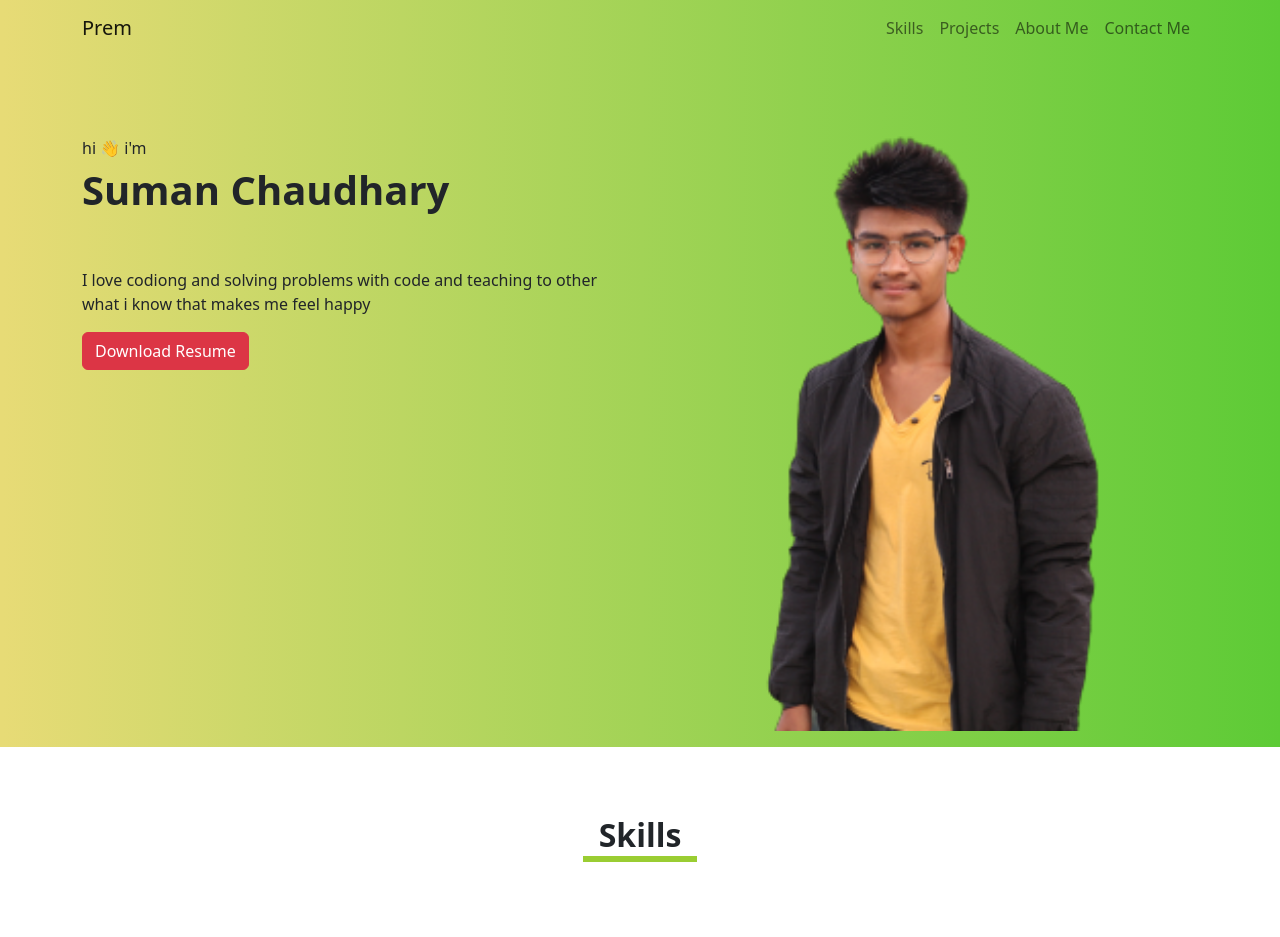
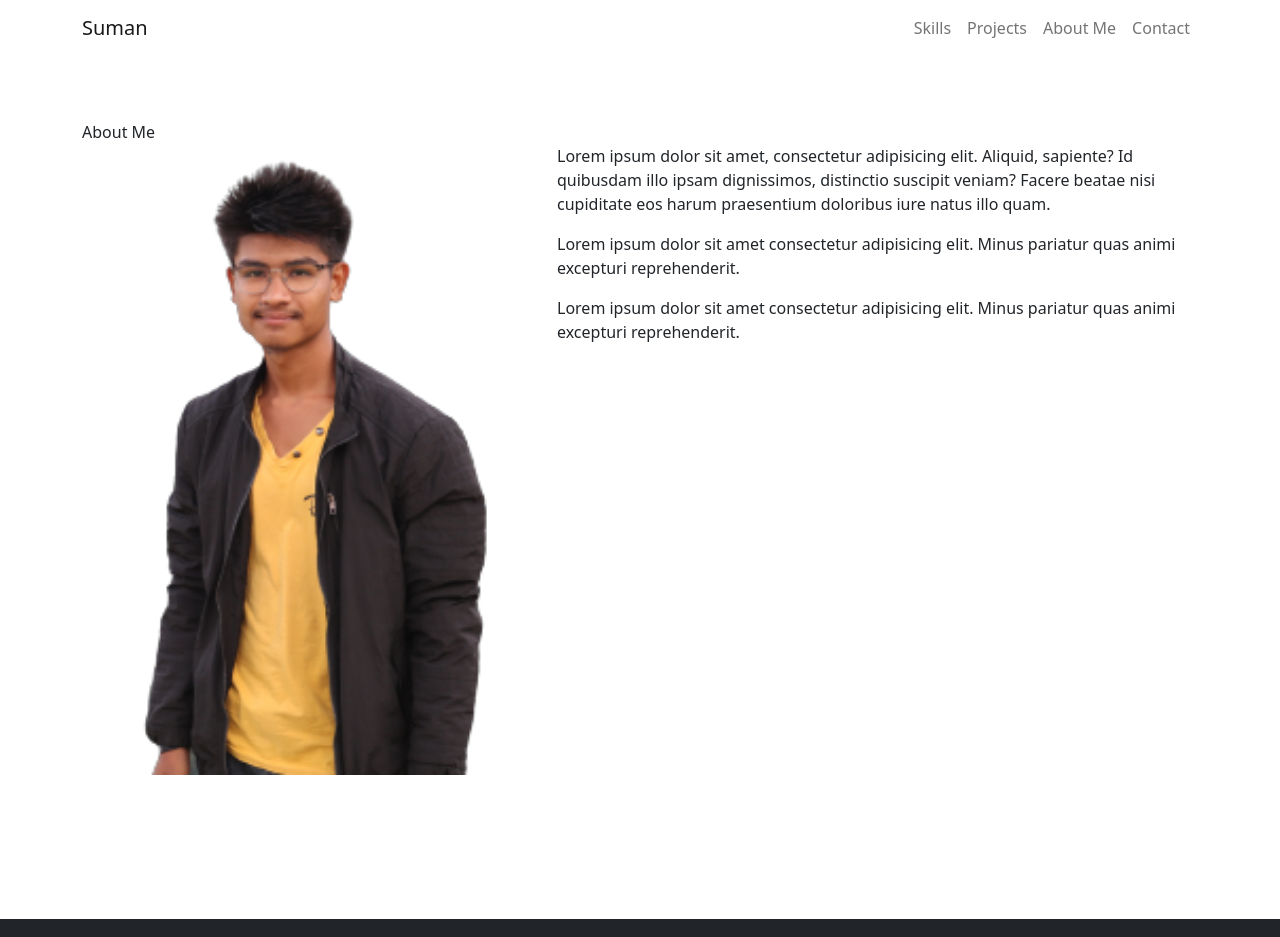
Before and after one commit to sumanchaudhary724/Personal_Portfolio, a React (Create React App) app: page /about in a window 1280 px wide. Shown: the top 937 px of the page. Built offline with nearby package versions, Linux system fonts and the light colour scheme.

Commit message:
Multi Page Updated

```diff
--- a/package.json
+++ b/package.json
@@ -11,6 +11,7 @@
     "react": "^18.2.0",
     "react-bootstrap": "^2.7.4",
     "react-dom": "^18.2.0",
+    "react-router-dom": "^6.11.2",
     "react-scripts": "5.0.1",
     "web-vitals": "^2.1.4"
   },
--- a/src/App.js
+++ b/src/App.js
@@ -1,23 +1,23 @@
-import "./App.css";
 import "bootstrap/dist/css/bootstrap.min.css";
-import { Navigation } from "./Components/Navigation";
+// import { Navigation } from './Components/Navigation';
 import { Hero } from "./Components/Hero";
 import { Skills } from "./Components/Skills";
 import { Projects } from "./Components/Projects";
 import { AboutMe } from "./Components/AboutMe";
 import { ContactMe } from "./Components/ContactMe";
-import { Footer } from "./Components/Footer";
+import { Route, Routes } from "react-router-dom";
 
 function App() {
   return (
     <div>
-      <Navigation />
-      <Hero />
-      <Skills />
-      <Projects />
-      <AboutMe />
-      <ContactMe />
-      <Footer />
+      {/* <Navigation/> */}
+      <Routes>
+        <Route path="/" element={<Hero />} />
+        <Route path="skills" element={<Skills />} />
+        <Route path="projects" element={<Projects />} />
+        <Route path="about" element={<AboutMe />} />
+        <Route path="contact" element={<ContactMe />} />
+      </Routes>
     </div>
   );
 }
--- a/src/Components/AboutMe.js
+++ b/src/Components/AboutMe.js
@@ -1,5 +1,8 @@
+import { Layout } from "./Layout";
+
 export const AboutMe = () => {
   return (
+    <Layout>
       <section id="about-me" className="container mt-3 py-5">
         <div className="title">
           <span>About Me</span>
@@ -27,5 +30,6 @@ export const AboutMe = () => {
           </div>
         </div>
       </section>
+    </Layout>
   );
 };
--- a/src/Components/ContactMe.js
+++ b/src/Components/ContactMe.js
@@ -1,5 +1,8 @@
+import { Layout } from "./Layout";
+
 export const ContactMe = () => {
   return (
+    <Layout>
       <div id="contact" className="container contact rounded-5 py-2">
         <div className="title">
           <span>Contact Me</span>
@@ -26,5 +29,6 @@ export const ContactMe = () => {
           </div>
         </div>
       </div>
+    </Layout>
   );
 };
--- a/src/Components/Hero.js
+++ b/src/Components/Hero.js
@@ -1,59 +1,13 @@
-import { MenuItem } from "./MenuItem";
+import { Layout } from "./Layout";
+
 export const Hero = () => {
-  const menuItems = [
-    {
-      href: "#skills",
-      label: "Skills",
-    },
-    {
-      href: "#projects",
-      label: "Projects",
-    },
-    {
-      href: "#about-me",
-      label: "About Me",
-    },
-    {
-      href: "#contact",
-      label: "Contact Me",
-    },
-  ];
   return (
-    <>
+    <Layout>
       <div className="hero">
-        <nav className="navbar navbar-expand-md bg-none">
-          <div className="container">
-            <a className="navbar-brand" href="#">
-              Prem
-            </a>
-            <button
-              className="navbar-toggler"
-              type="button"
-              data-bs-toggle="collapse"
-              data-bs-target="#navbarSupportedContent"
-              aria-controls="navbarSupportedContent"
-              aria-expanded="false"
-              aria-label="Toggle navigation"
-            >
-              <span className="navbar-toggler-icon"></span>
-            </button>
-            <div
-              className="collapse navbar-collapse"
-              id="navbarSupportedContent"
-            >
-              <ul className="navbar-nav ms-auto mb-2 mb-lg-0">
-                {menuItems.map((item) => (
-                  <MenuItem href={item.href} label={item.label} />
-                ))}
-              </ul>
-            </div>
-          </div>
-        </nav>
-
         <div className="container">
           <div className="row mt-5 py-3">
             <div className="col-md-6 text-center order-md-2">
-              <img src="assets/suman.png" width="80%" alt="" />
+              <img src="assets/my.png" width="80%" alt="" />
             </div>
             <div className="col-md-6 mt-3 pb-3">
               hi 👋 i'm
@@ -67,6 +21,6 @@ export const Hero = () => {
           </div>
         </div>
       </div>
-    </>
+    </Layout>
   );
 };
--- /dev/null
+++ b/src/Components/Layout.js
@@ -0,0 +1,18 @@
+import React from "react";
+import { Navigation } from "./Navigation";
+import { Footer } from "./Footer";
+
+export const Layout = ({ children }) => {
+  return (
+    <div>
+      {/* header  */}
+      <Navigation />
+
+      {/* dynamic content section  */}
+      <main className="main"> {children}</main>
+
+      {/* footer section  */}
+      <Footer />
+    </div>
+  );
+};
--- a/src/Components/MenuItem.js
+++ b/src/Components/MenuItem.js
@@ -1,9 +1,14 @@
+import { Link } from "react-router-dom";
+
 export const MenuItem = ({ href, label }) => {
   return (
     <li className="nav-item">
-      <a className="nav-link" aria-current="page" href={href}>
+      <Link className="nav-link" aria-current="page" to={href}>
         {label}
-      </a>
+      </Link>
+      {/* <a className="nav-link" aria-current="page" href={href}>
+           {label}
+       </a> */}
     </li>
   );
 };
--- a/src/Components/Navigation.js
+++ b/src/Components/Navigation.js
@@ -1,3 +1,51 @@
+import React from "react";
+import { MenuItem } from "./MenuItem";
+
 export const Navigation = () => {
-  return <></>;
+  const menuItems = [
+    {
+      href: "/skills",
+      label: "Skills",
+    },
+    {
+      href: "/projects",
+      label: "Projects",
+    },
+    {
+      href: "/about",
+      label: "About Me",
+    },
+    {
+      href: "/contact",
+      label: "Contact",
+    },
+  ];
+
+  return (
+    <nav className="navbar navbar-expand-md top-nav">
+      <div className="container">
+        <a className="navbar-brand" href="#">
+          Suman
+        </a>
+        <button
+          className="navbar-toggler"
+          type="button"
+          data-bs-toggle="collapse"
+          data-bs-target="#navbarSupportedContent"
+          aria-controls="navbarSupportedContent"
+          aria-expanded="false"
+          aria-label="Toggle navigation"
+        >
+          <span className="navbar-toggler-icon"></span>
+        </button>
+        <div className="collapse navbar-collapse" id="navbarSupportedContent">
+          <ul className="navbar-nav ms-auto mb-2 mb-lg-0">
+            {menuItems.map((item) => (
+              <MenuItem href={item.href} label={item.label} key={item.href} />
+            ))}
+          </ul>
+        </div>
+      </div>
+    </nav>
+  );
 };
--- a/src/Components/Projects.js
+++ b/src/Components/Projects.js
@@ -1,6 +1,8 @@
+import { Layout } from "./Layout";
+
 export const Projects = () => {
   return (
-    <>
+    <Layout>
       <div id="projects" className="projects py-5">
         <div className="container">
           <div className="title">
@@ -83,6 +85,6 @@ export const Projects = () => {
           </div>
         </div>
       </div>
-    </>
+    </Layout>
   );
 };
--- a/src/Components/Skills.js
+++ b/src/Components/Skills.js
@@ -1,6 +1,8 @@
+import { Layout } from "./Layout";
+
 export const Skills = () => {
   return (
-    <>
+    <Layout>
       <div id="skills" className="container py-3 mb-5">
         <div className="row">
           <div className="col">
@@ -25,6 +27,6 @@ export const Skills = () => {
           </div>
         </div>
       </div>
-    </>
+    </Layout>
   );
 };
--- a/src/index.js
+++ b/src/index.js
@@ -1,13 +1,16 @@
-import React from 'react';
-import ReactDOM from 'react-dom/client';
-import './index.css';
-import App from './App';
-import reportWebVitals from './reportWebVitals';
+import React from "react";
+import ReactDOM from "react-dom/client";
+import "./index.css";
+import App from "./App";
+import { BrowserRouter } from "react-router-dom";
+import reportWebVitals from "./reportWebVitals";
 
-const root = ReactDOM.createRoot(document.getElementById('root'));
+const root = ReactDOM.createRoot(document.getElementById("root"));
 root.render(
   <React.StrictMode>
-    <App />
+    <BrowserRouter>
+      <App />
+    </BrowserRouter>
   </React.StrictMode>
 );
 
```
Also changed, not shown: src/logo.svg (deleted), 1 other file (tests, documents, lock files or other folders). Lines whose indentation alone changed are shown as unchanged.
